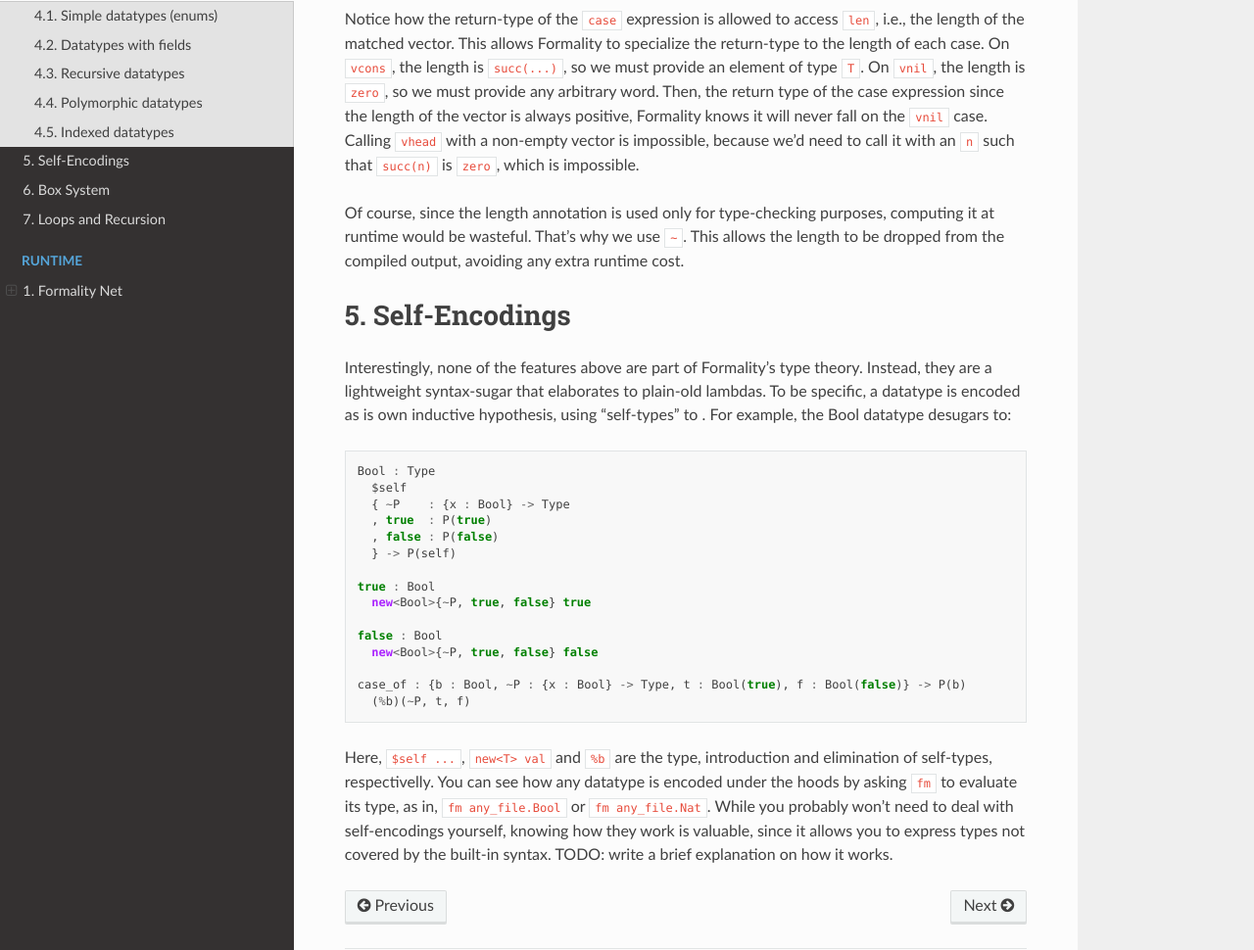
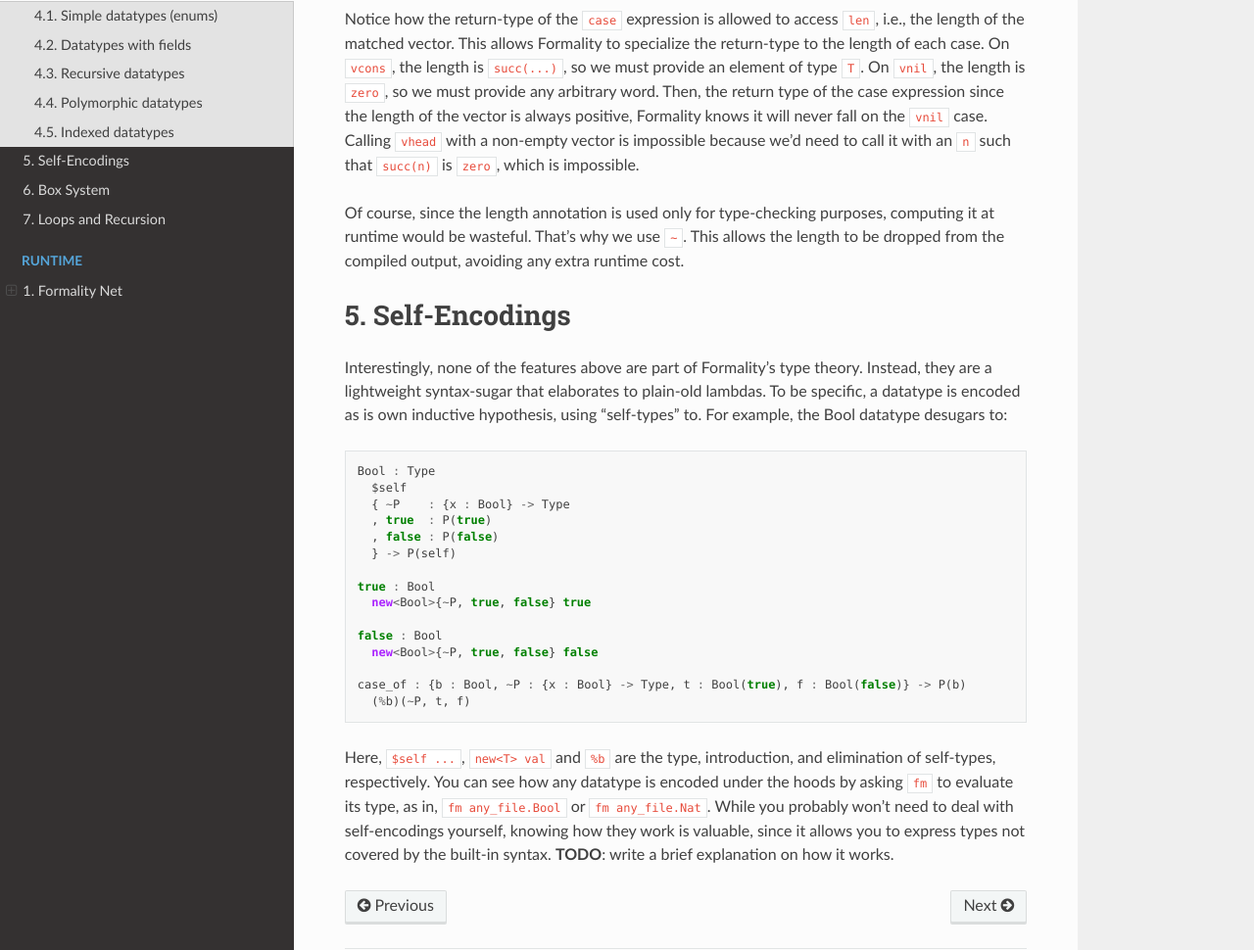
Before and after one commit to Soonad/docs.formality-lang.org, a Sphinx documentation site: the page built from docs/source/language/Datatypes.md, in a window 1280 px wide and 1400 px high, scrolled down 3518 px. Shown: the part 326-1296 px from the top of the window at 98% size. Built offline with Sphinx 7.4.7 and the Read the Docs theme 2.0.0, drawn with Linux system fonts in a browser that asks for light colours; pages that are not in the unit, such as notebooks, are missing from menus; some of the changed text lies outside the part shown.

Commit message:
Fix grammar details

````diff
--- a/docs/source/index.rst
+++ b/docs/source/index.rst
@@ -6,13 +6,13 @@
 Optimal substitutions
 --------
 
-Formality's substitution algorithm is asymptotically faster than Haskell, Scheme, JavaScript and other other languages featuring closures. This makes it extremelly fast at evaluating programs that rely on many high-order functions. For example, do you know GHC's marvelous foldr/build and stream fusion optimizations? Formality is capable of performing those `at runtime <https://medium.com/@maiavictor/solving-the-mystery-behind-abstract-algorithms-magical-optimizations-144225164b07>`_. This also allows us to explore new ways to develop algorithms, such as this `elegant exp-mod implementation based on billions of tuple rotations <https://gist.github.com/MaiaVictor/e556062185c5863d814980123e03630f>`_, which would be impossible in any other functional language. Who knows if this may lead to new breakthroughs in complexity theory?
+Formality's substitution algorithm is asymptotically faster than Haskell, Scheme, JavaScript and other languages featuring closures. This makes it extremely fast at evaluating programs that rely on many high-order functions. For example, do you know GHC's marvelous foldr/build and stream fusion optimizations? Formality is capable of performing those `at runtime <https://medium.com/@maiavictor/solving-the-mystery-behind-abstract-algorithms-magical-optimizations-144225164b07>`_. This also allows us to explore new ways to develop algorithms, such as this `elegant exp-mod implementation based on billions of tuple rotations <https://gist.github.com/MaiaVictor/e556062185c5863d814980123e03630f>`_, which would be impossible in any other functional language. Who knows if this may lead to new breakthroughs in complexity theory?
 
 
 Fast "by design"
 --------
 
-While the actual efficiency of a programming language depends on the implementation, some languages are inherently slow, by design. JavaScript, for example, is slower than C: all things equal, its mandatory garbage collector will be an unavoidable extra cost. Formality is, by design, as fast as a language could be. For example, due to linearity (actually, affinity), it doesn't require garbage collector. Due to the confluence of its interaction-combinator runtime, it can be evaluated in massively parallel fashion. Due to Elementary Affine Logic (and unlike `BOHM <https://github.com/cls/bohm>`_), it doesn't require a bookkeeping machinery for its optimal substitutions. It can be evaluated lazily, just like Haskell. And so on. While Formality is, right now, not as fast as mature languages (after all, those have years of optimizations behind), it will inevitably reach those languages once more mature.
+While the actual efficiency of a programming language depends on the implementation, some languages are inherently slow, by design. JavaScript, for example, is slower than C: all things equal, its mandatory garbage collector will be an unavoidable extra cost. Formality is, by design, as fast as a language could be. For example, due to linearity (actually, affinity), it doesn't require a garbage collector. Due to the confluence of its interaction-combinator runtime, it can be evaluated in a massively parallel fashion. Due to Elementary Affine Logic (and unlike `BOHM <https://github.com/cls/bohm>`_), it doesn't require bookkeeping machinery for its optimal substitutions. It can be evaluated lazily, just like Haskell. And so on. While Formality is, right now, not as fast as mature languages (after all, those have years of optimizations behind), it will inevitably reach those languages once more mature.
 
 An elegant underlying theory
 --------
--- a/docs/source/language/Datatypes.md
+++ b/docs/source/language/Datatypes.md
@@ -45,7 +45,7 @@
 
 ```
 
-Notice that, inside the `v3` case, the `x`, `y` and `z` fields are automatically available. To avoid name-shadowing and access a field of an outer pattern-match, you can use either a `let`, or append `^` to the variable name:
+Notice that, inside the `v3` case, the `x`, `y` and `z` fields are automatically available. To avoid name-shadowing and access a field of an outer pattern-match, you can use either a `let` or append `^` to the variable name:
 
 ```javascript
 T Vector3D
@@ -176,13 +176,13 @@
   print(vhead<String>(~0n2, vec))
 ```
 
-Notice how the return-type of the `case` expression is allowed to access `len`, i.e., the length of the matched vector. This allows Formality to specialize the return-type to the length of each case. On `vcons`, the length is `succ(...)`, so we must provide an element of type `T`. On `vnil`, the length is `zero`, so we must provide any arbitrary word. Then, the return type of the case expression since the length of the vector is always positive, Formality knows it will never fall on the `vnil` case. Calling `vhead` with a non-empty vector is impossible, because we'd need to call it with an `n` such that `succ(n)` is `zero`, which is impossible.
+Notice how the return-type of the `case` expression is allowed to access `len`, i.e., the length of the matched vector. This allows Formality to specialize the return-type to the length of each case. On `vcons`, the length is `succ(...)`, so we must provide an element of type `T`. On `vnil`, the length is `zero`, so we must provide any arbitrary word. Then, the return type of the case expression since the length of the vector is always positive, Formality knows it will never fall on the `vnil` case. Calling `vhead` with a non-empty vector is impossible because we'd need to call it with an `n` such that `succ(n)` is `zero`, which is impossible.
 
 Of course, since the length annotation is used only for type-checking purposes, computing it at runtime would be wasteful. That's why we use `~`. This allows the length to be dropped from the compiled output, avoiding any extra runtime cost.
 
 ## Self-Encodings
 
-Interestingly, none of the features above are part of Formality's type theory. Instead, they are a lightweight syntax-sugar that elaborates to plain-old lambdas. To be specific, a datatype is encoded as is own inductive hypothesis, using "self-types" to . For example, the Bool datatype desugars to:
+Interestingly, none of the features above are part of Formality's type theory. Instead, they are a lightweight syntax-sugar that elaborates to plain-old lambdas. To be specific, a datatype is encoded as is own inductive hypothesis, using "self-types" to. For example, the Bool datatype desugars to:
 
 ```javascript
 Bool : Type
@@ -202,4 +202,5 @@
   (%b)(~P, t, f)
 ```
 
-Here, `$self ...`, `new<T> val` and `%b` are the type, introduction and elimination of self-types, respectivelly. You can see how any datatype is encoded under the hoods by asking `fm` to evaluate its type, as in, `fm any_file.Bool` or `fm any_file.Nat`. While you probably won't need to deal with self-encodings yourself, knowing how they work is valuable, since it allows you to express types not covered by the built-in syntax. TODO: write a brief explanation on how it works.
+Here, `$self ...`, `new<T> val` and `%b` are the type, introduction, and elimination of self-types, respectively. You can see how any datatype is encoded under the hoods by asking `fm` to evaluate its type, as in, `fm any_file.Bool` or `fm any_file.Nat`. While you probably won't need to deal with self-encodings yourself, knowing how they work is valuable, since it allows you to express types not covered by the built-in syntax.
+**TODO**: write a brief explanation on how it works.
````
Also changed, not shown: other parts of docs/source/language/Datatypes.md (+2 -2 lines), docs/source/language/Box-System.md (+3 -3 lines), docs/source/language/Hello,-world!.md (+2 -2 lines), docs/source/runtime/Formality-Net.md (+3 -3 lines).
